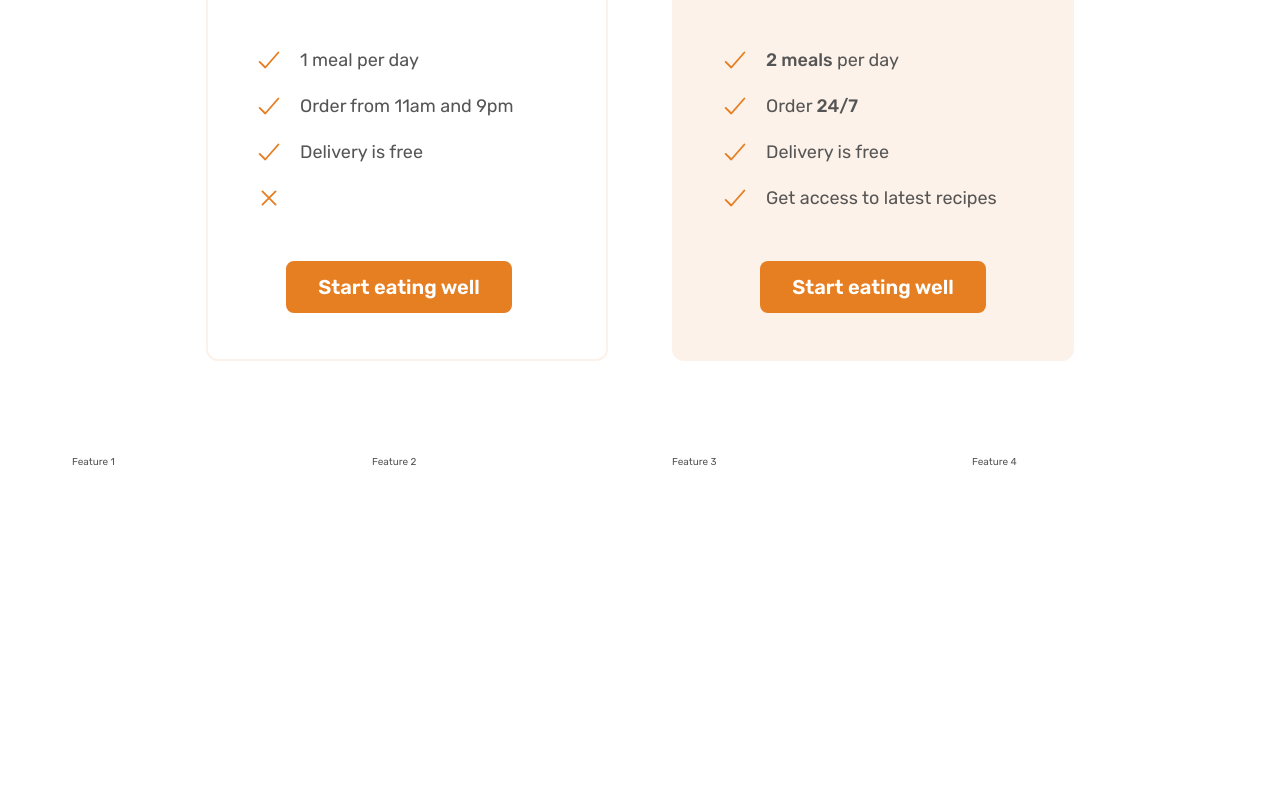
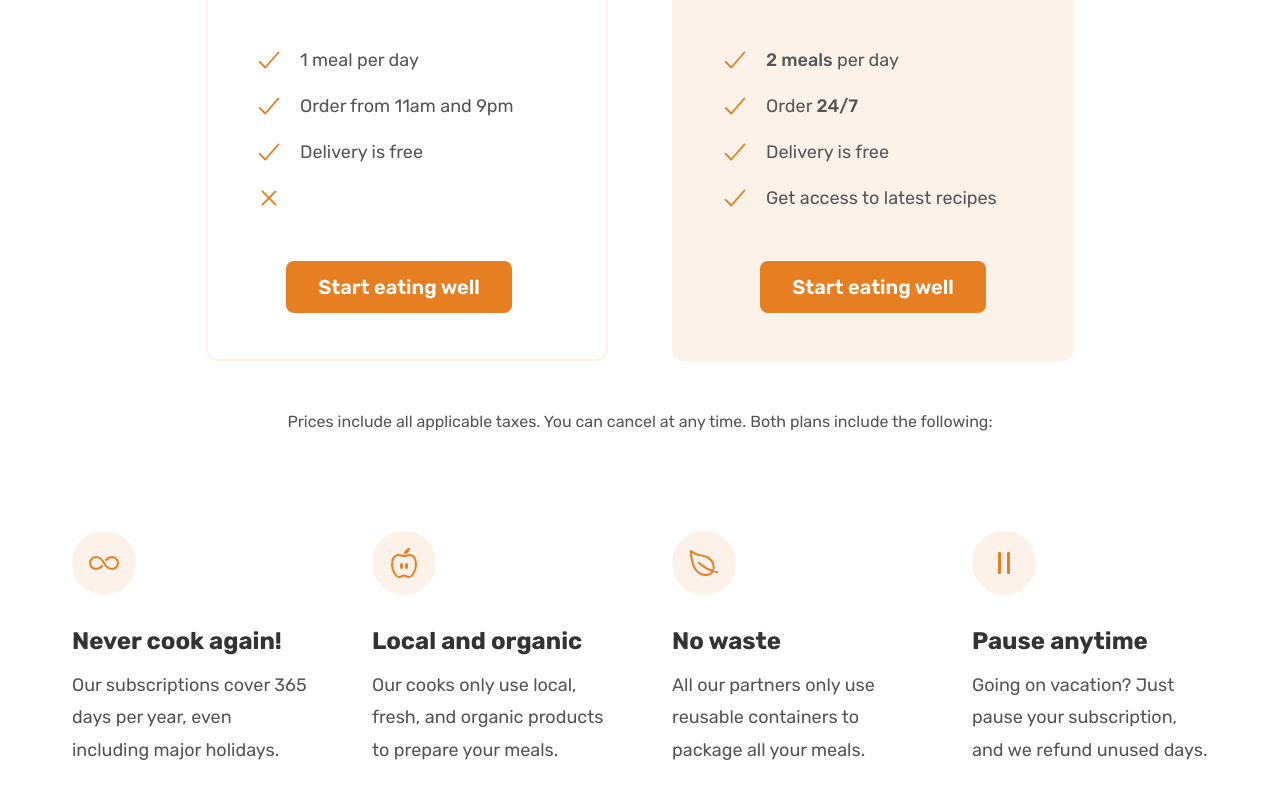
Before and after one commit to CPH-D/Omnifood-Landing-Page, a plain HTML site: page index.html in a window 1280 px wide. Shown: the part 5175-5973 px from the top of the page. Before the commit the page ends 5738 px from the top, so only its background shows below. Drawn offline with nearby package versions, Linux system fonts and the light colour scheme.

Commit message:
feature portion of section pricing done

```diff
--- a/css/section-pricing.css
+++ b/css/section-pricing.css
@@ -71,3 +71,31 @@
     text-align: center;
     margin-top: 4.8rem;
 }
+
+.plan-details{
+    font-size: 1.6rem;
+    line-height: 1.6;
+    text-align: center;
+}
+
+.feature-ion-icon{
+    color: #e67e22;
+    height: 3.2rem;
+    width: 3.2rem;
+    background-color: #fdf2e9;
+    margin-bottom: 3.2rem;
+    padding: 1.6rem;
+    border-radius: 50%;
+}
+
+.feature-title{
+    font-size: 2.4rem;
+    color: #333;
+    font-weight: 700;
+    margin-bottom: 1.6rem;
+}
+
+.feature-text{
+    font-size: 1.8rem;
+    line-height: 1.8;
+}
--- a/index.html
+++ b/index.html
@@ -350,7 +350,7 @@
                 </h2>
             </div>
 
-            <div class="container grid grid--2-cols">
+            <div class="container grid grid--2-cols margin-bottom-md">
                 <div class="pricing-plan pricing-plan--starter">
                     <header class="plan-header">
                         <p class="plan-name">Starter</p>
@@ -409,11 +409,52 @@
                 </div>
             </div>
 
+            <div class="container grid">
+                <aside class="plan-details">
+                    Prices include all applicable taxes. You can cancel at any time. Both plans include the following:
+                </aside>
+            </div>
+
             <div class="container grid grid--4-cols">
-                <div class="feature">Feature 1</div>
-                <div class="feature">Feature 2</div>
-                <div class="feature">Feature 3</div>
-                <div class="feature">Feature 4</div>
+                <div class="feature">
+                    <ion-icon class="feature-ion-icon" name="infinite-outline"></ion-icon>
+                    <p class="feature-title">
+                        Never cook again!
+                    </p>
+                    <p class="feature-text">
+                        Our subscriptions cover 365 days per year, even including major
+                        holidays.
+                    </p>
+                </div>
+                <div class="feature">
+                    <ion-icon class="feature-ion-icon" name="nutrition-outline"></ion-icon>
+                    <p class="feature-title">
+                        Local and organic
+                    </p>
+                    <p class="feature-text">
+                        Our cooks only use local, fresh, and organic products to prepare
+                        your meals.
+                    </p>
+                </div>
+                <div class="feature">
+                    <ion-icon class="feature-ion-icon" name="leaf-outline"></ion-icon>
+                    <p class="feature-title">
+                        No waste
+                    </p>
+                    <p class="feature-text">
+                        All our partners only use reusable containers to package all your meals.
+                    </p>
+                </div>
+                <div class="feature">
+                    <ion-icon class="feature-ion-icon" name="pause-outline"></ion-icon>
+                    <p class="feature-title">
+                        Pause anytime
+                    </p>
+                    <p class="feature-text">
+                        Going on vacation? Just pause your subscription, and we refund
+                        unused days.
+                    </p>
+                </div>
             </div>
         </section>
     </main>
```
